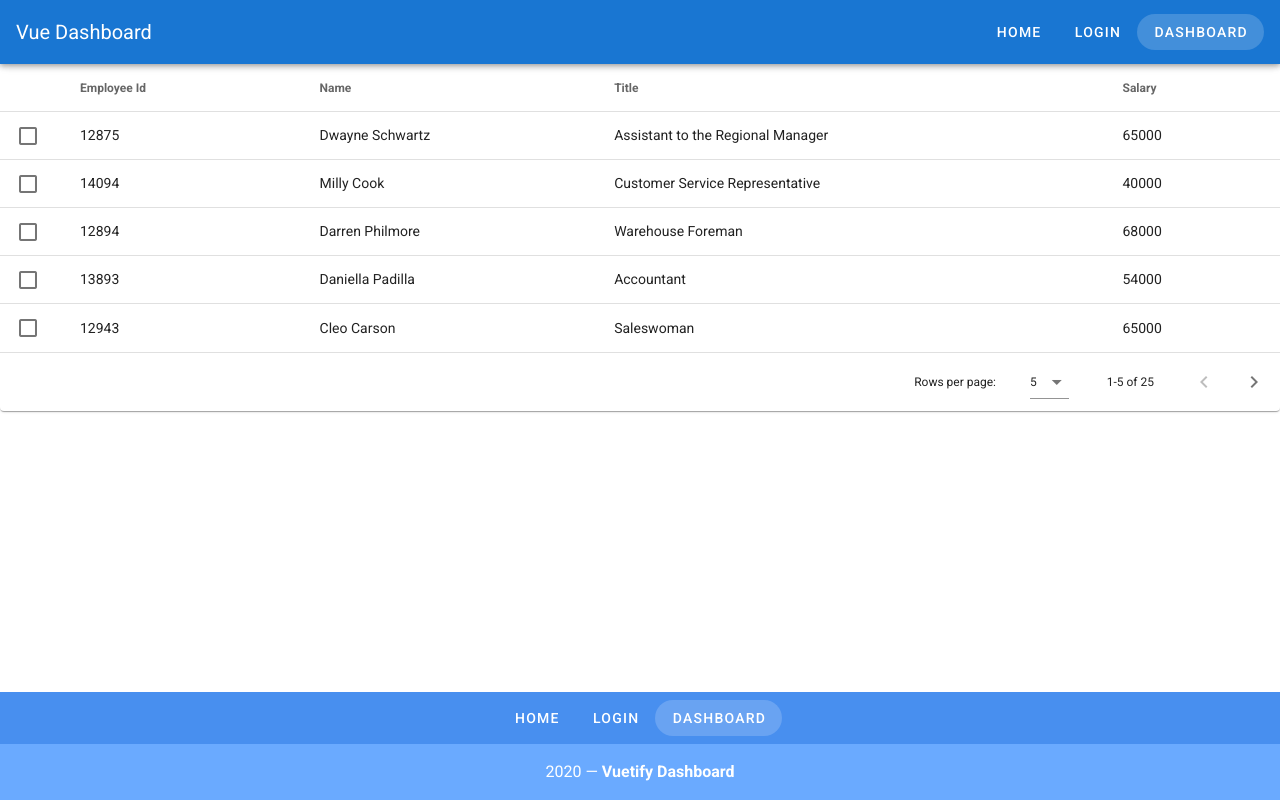
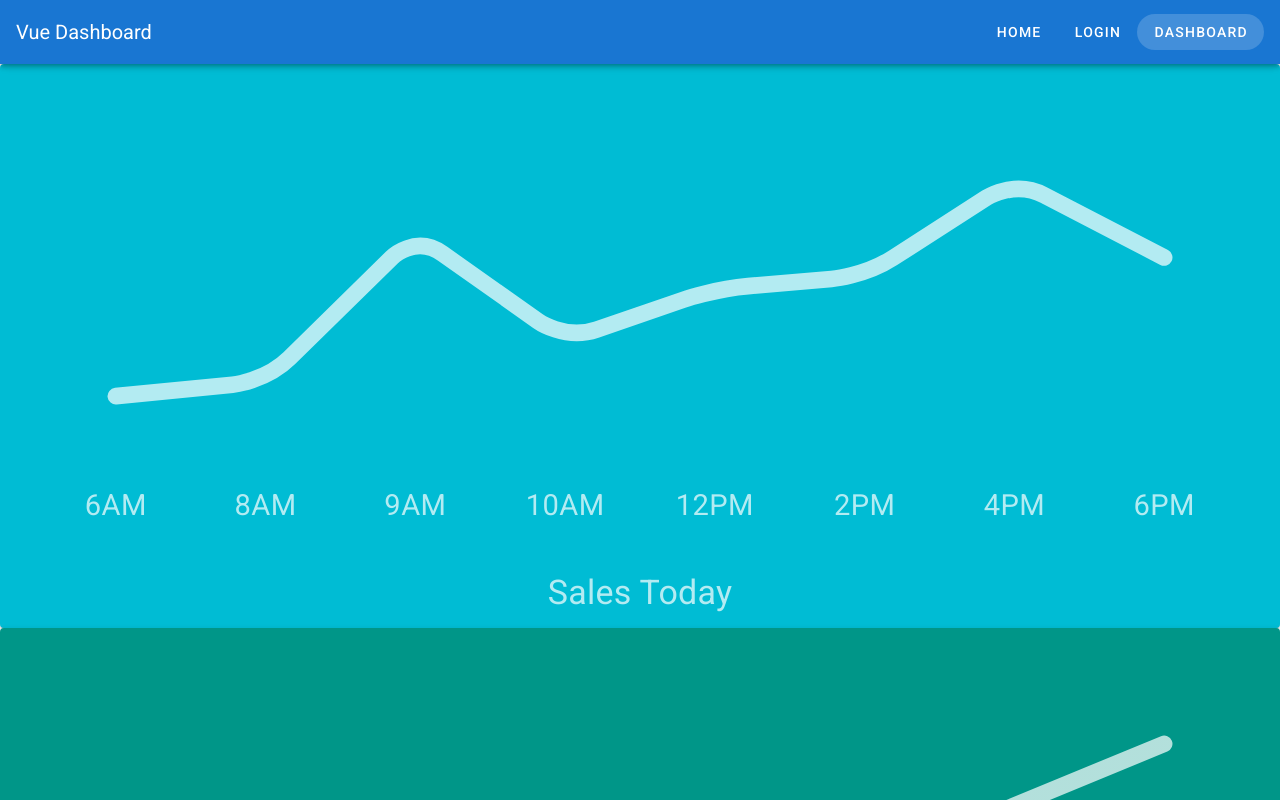
Before and after one commit to dubiBerlin/dashboard, a Vue app: page /dashboard in a window 1280 px wide. Shown: the top 800 px of the page. Built offline with nearby package versions, Linux system fonts and the light colour scheme.

Commit message:
create SalesGraph.vue and use component in Dashboard

```diff
--- /dev/null
+++ b/src/components/SalesGraph.vue
@@ -0,0 +1,31 @@
+<template>
+  <v-card :color="sale.color" dark>
+    <v-card-text>
+      <v-sparkline
+        :value="sale.sales"
+        :labels="sale.labels"
+        color="rgba(255, 255, 255, .7)"
+        height="100"
+        padding="24"
+        stroke-linecap="round"
+        smooth
+      />
+    </v-card-text>
+
+    <v-card-text class="text-center">
+      <div class="display-1">{{ sale.title }}</div>
+    </v-card-text>
+  </v-card>
+</template>
+
+<script>
+export default {
+  name: 'SalesGraph',
+  props: {
+    sale: {
+      type: Object,
+      required: true
+    }
+  }
+}
+</script>
--- a/src/views/Dashboard.vue
+++ b/src/views/Dashboard.vue
@@ -1,5 +1,6 @@
 <template>
   <div>
+    <SalesGraph v-for="sale in sales" :key="`${sale.title}`" :sale="sale"></SalesGraph>
     <EmployeesTable :employees="employees" @select-employee="setEmployee" ></EmployeesTable>
 
 
@@ -20,16 +21,20 @@
 <script>
 
   import employeesJson from "../data/employees.json";
+  import salesJson from "../data/sales.json";
   import EmployeesTable from "../components/EmployeesTable";
+  import SalesGraph from "../components/SalesGraph";
 
   export default {
     name: 'DashboardPage',
     components: {
-      EmployeesTable
+      EmployeesTable,
+      SalesGraph
     },
     data () {
       return {
         employees:employeesJson,
+        sales:salesJson,
         employee:"",
         selected:[],
         rowData:"",
```
